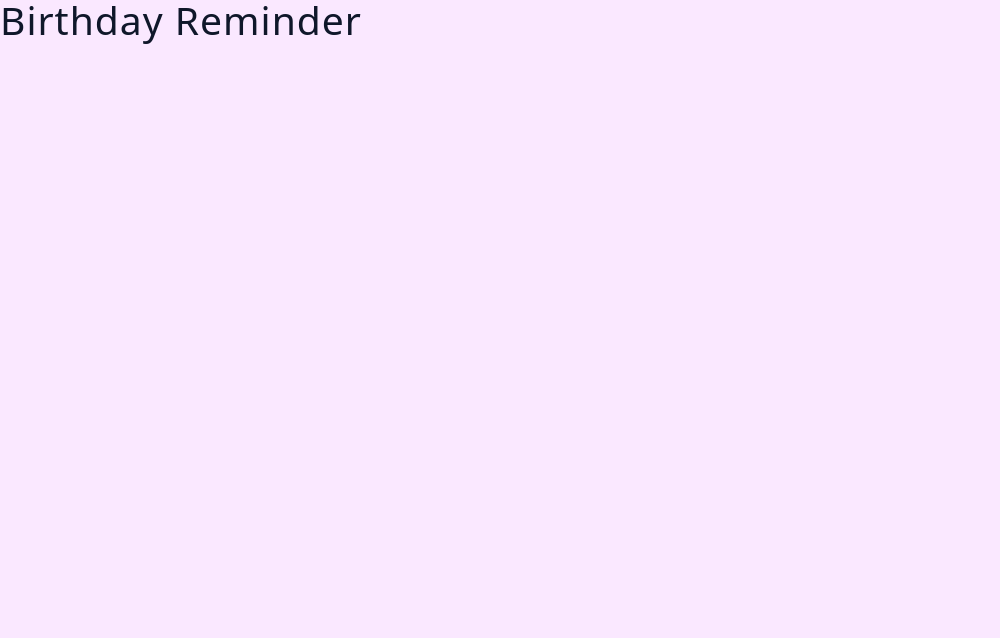
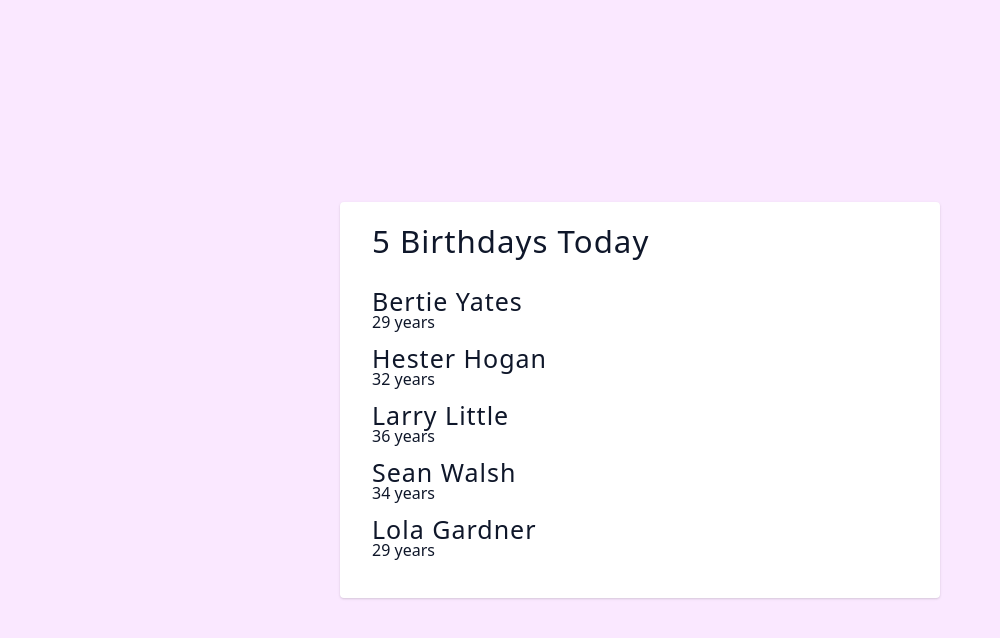
Before and after one commit to gulcanyurur/birthday-buddy, a React (Vite) app: page / in a window 1280 px wide. Shown: the top 638 px of the page, without its empty margins (0-1000 px from the left). Built offline with nearby package versions, Linux system fonts and the light colour scheme.

Commit message:
feat: create List component and render people data via props

```diff
--- a/src/App.jsx
+++ b/src/App.jsx
@@ -1,4 +1,18 @@
+import React, { useState } from 'react';
+import data from './data';
+import List from './List';
+
 const App = () => {
-  return <h2>Birthday Reminder </h2>;
+
+  const [people, setPeople] = useState(data);
+
+  return (
+    <main>
+      <section className="container">
+        <h3>{people.length}  birthdays today</h3>
+        <List people ={people} />
+      </section>
+    </main>
+  );
 };
 export default App;
--- /dev/null
+++ b/src/List.jsx
@@ -0,0 +1,21 @@
+import React from 'react'
+
+const List = ({ people }) => {
+  return (
+    <div>
+        {people.map((person) => {
+          const { id, name, age } = person;
+
+          return (
+            <article key={id}>
+              <h4>{name}</h4>
+              <p>{age} years</p>
+              <br />
+            </article>
+          );
+        })}
+    </div>
+  )
+}
+
+export default List;
```
